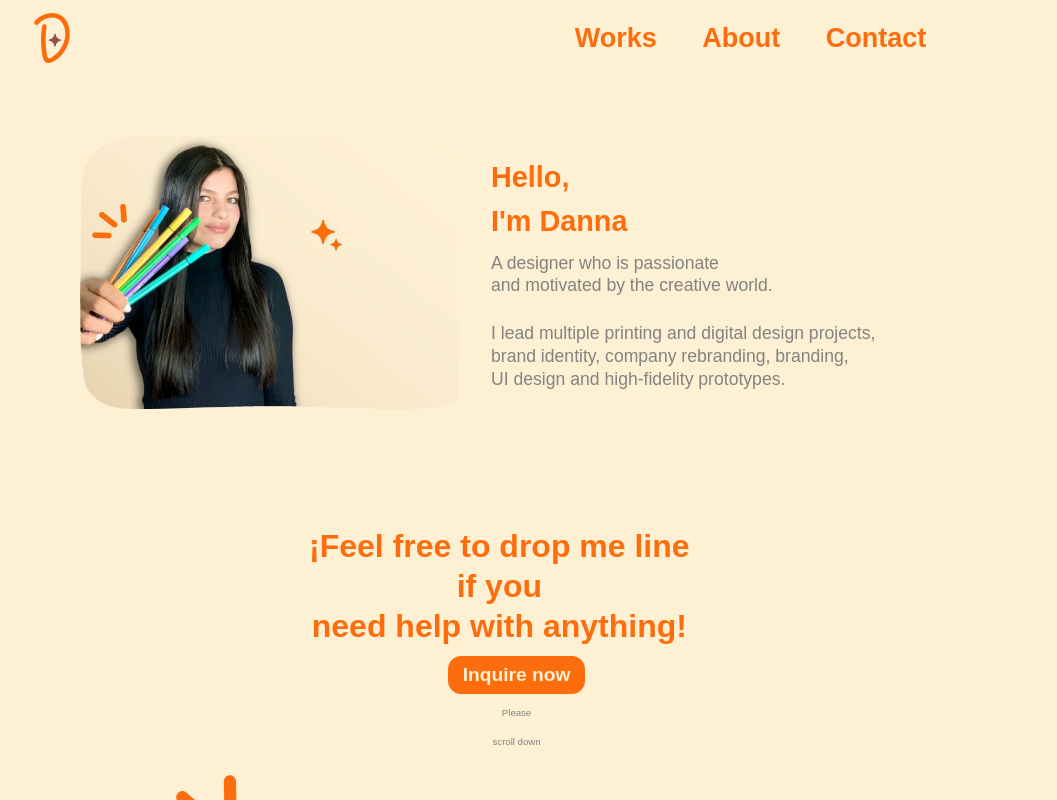
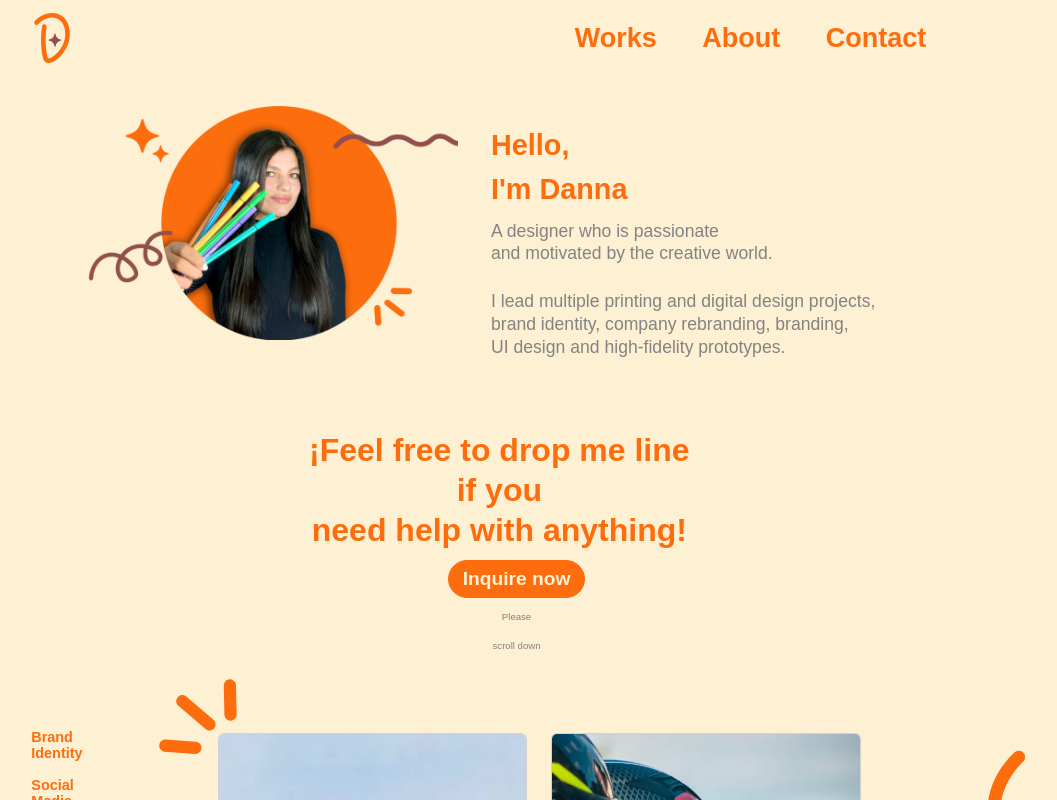
Before and after one commit to crojastrianaDev/porfolio_langin_page, an Angular app: page / in a window 1280 px wide. Shown: the top 800 px of the page, without its empty margins (194-1251 px from the left). Built offline with nearby package versions, Linux system fonts and the light colour scheme.

Commit message:
banner updated

```diff
--- a/src/app/component/banner/banner.component.css
+++ b/src/app/component/banner/banner.component.css
@@ -39,7 +39,7 @@ p {
 }
 .card-title-container {
   padding: 0em;
-  margin-top: 9em;
+  margin-top: 7em;
   display: flex;
   width: 34.688em;
   height: 16.063em;
@@ -62,7 +62,7 @@ p {
   margin-top: 1em;
   margin-left: 3em;
   width: 100%;
-  height: 31.875em;
+  height: 25.875em;
   flex-shrink: 0;
   display: flex;
   justify-content: center;
@@ -104,7 +104,7 @@ h4 {
   flex-wrap: wrap;
 }
 .now {
-  border-radius: 0.8em;
+  border-radius: 3em;
   background: var(--Tono2, #fd6d0d);
   border-color: #fd6d0d;
 }
--- a/src/app/component/banner/banner.component.html
+++ b/src/app/component/banner/banner.component.html
@@ -4,7 +4,7 @@
     <div class="col-md-4">
       <div class="card layout">
         <img
-          src="../../../assets/photo.webp"
+          src="../../../assets/banner.webp"
           alt="Danna Rojas Graphic Designer"
           class="card-img-top"
           title="Danna Rojas Graphic Designer"
--- a/src/index.html
+++ b/src/index.html
@@ -20,7 +20,7 @@
       rel="preload"
       fetchpriority="high"
       as="image"
-      href="/src/assets/photo.webp"
+      href="/src/assets/banner.webp"
       type="image/webp"
     />
     <link
```
Also changed, not shown: src/assets/Rectangle 17.png (added), src/assets/banner.webp (added).
